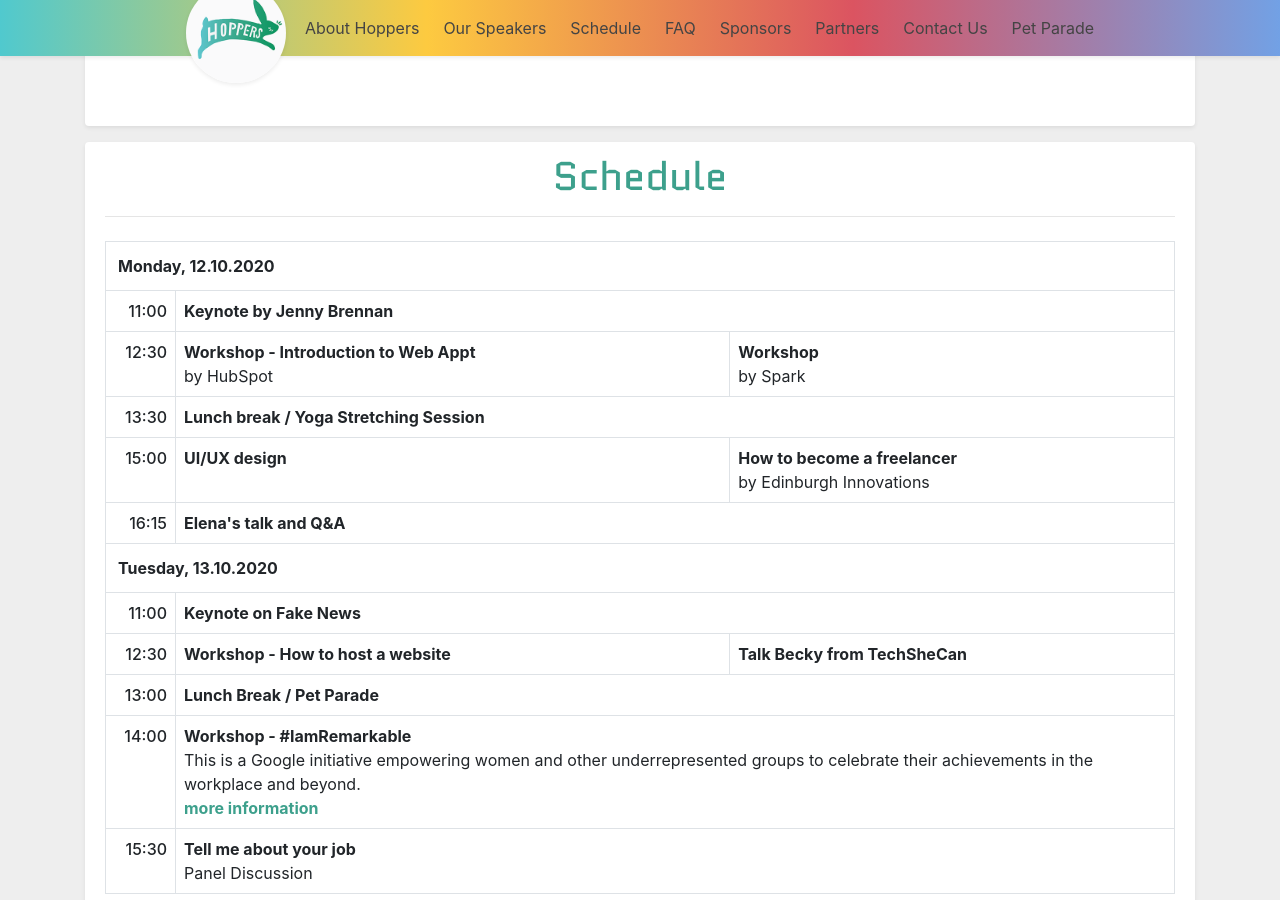
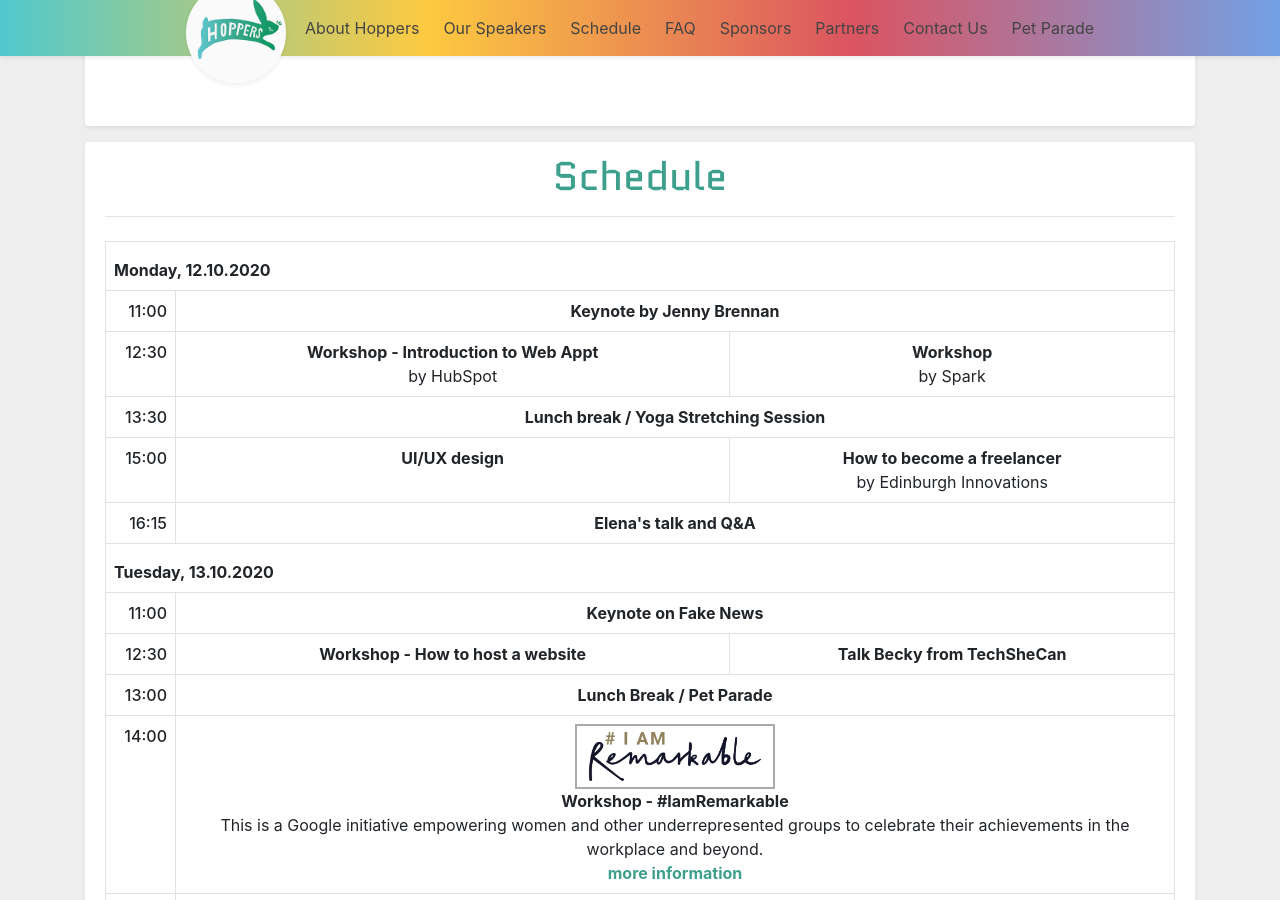
Before and after one commit to edinburgh-hoppers/website, a Jekyll site: the page built from _pages/ald20.html, in a window 1280 px wide and 900 px high, scrolled down 2839 px. Built offline with Jekyll 4.4.1, drawn with Linux system fonts in a browser that asks for light colours; nearby versions of some CDN libraries.

Commit message:
Added option for pictures to ALD20 schedule

```diff
--- a/_data/ald20-schedule.yml
+++ b/_data/ald20-schedule.yml
@@ -7,6 +7,7 @@
 # - link combined with platform (not necessary, but nicer)
 # - moreInformation combined with id
 # - linkToTheirPage
+# - img
 
 - date: "Monday, 12.10.2020"
   timeslots:
@@ -53,6 +54,7 @@
           description: "This is a Google initiative empowering women and other underrepresented groups to celebrate their achievements in the workplace and beyond."
           colspan: 2
           linkToTheirPage: "https://iamremarkable.withgoogle.com/"
+          img: "iamremarkable.png"
     - time: "15:30"
       events:
         - name: "Tell me about your job"
--- a/_includes/ald20/schedule.html
+++ b/_includes/ald20/schedule.html
@@ -10,6 +10,11 @@
 		          	{%- for event in time.events -%}
 
 		            	<td colspan="{% if event.colspan %}{{ event.colspan }}{% else %} 1 {% endif%}">
+		            		{%- if event.img -%}
+		            			<img src="{{ '/assets/img/events/ald20/schedule/' | append: event.img | relative_url }}">
+		            		{%- endif -%}
+
+
 			            	<span class="eventName"> {{ event.name }} </span>
 
 			            	{%- if event.description %}
--- a/assets/css/ald2020.scss
+++ b/assets/css/ald2020.scss
@@ -131,21 +131,34 @@ Nav menu design - id: cover
 /**
 schedule design
 */
-table th {
-    padding: 1rem 0.5rem 0.5rem;
+#schedule th {
+   padding: 1rem 0.5rem 0.5rem;
 }
 
-table .time {
-    min-width: 70px;
+#schedule td {
+  text-align: center;
+}
+
+#schedule td img {
+  width: 200px;
+  display: block;
+  margin: auto;
+}
+
+#schedule .time {
+  min-width: 70px;
 }
 
 .eventName {
-    font-weight: bold;
+  font-weight: bold;
 }
 
 .ada{
-    font-family: 'Roboto';
+  font-family: 'Roboto';
 }
+
+
+
 
 // BUBBLES ANIMATION ON MAIN COVER OF ALD20
 
```
Also changed, not shown: assets/img/events/ald20/schedule/iamremarkable.png (added).
